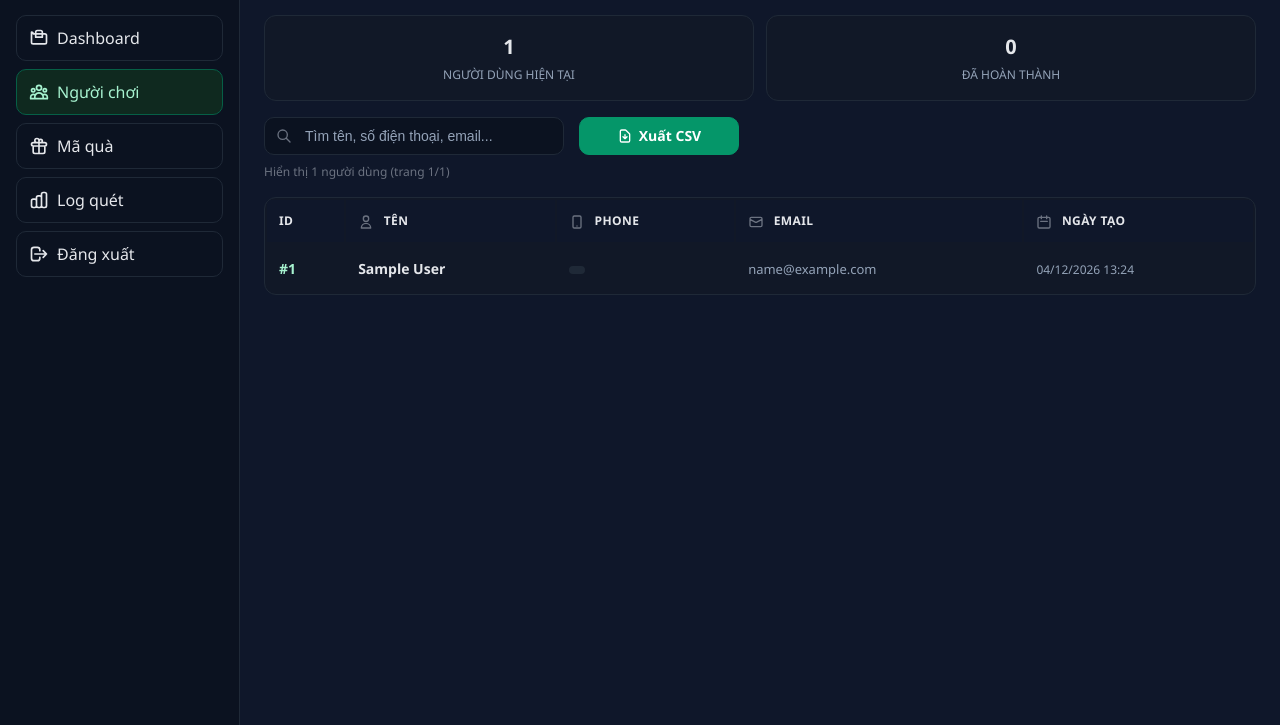
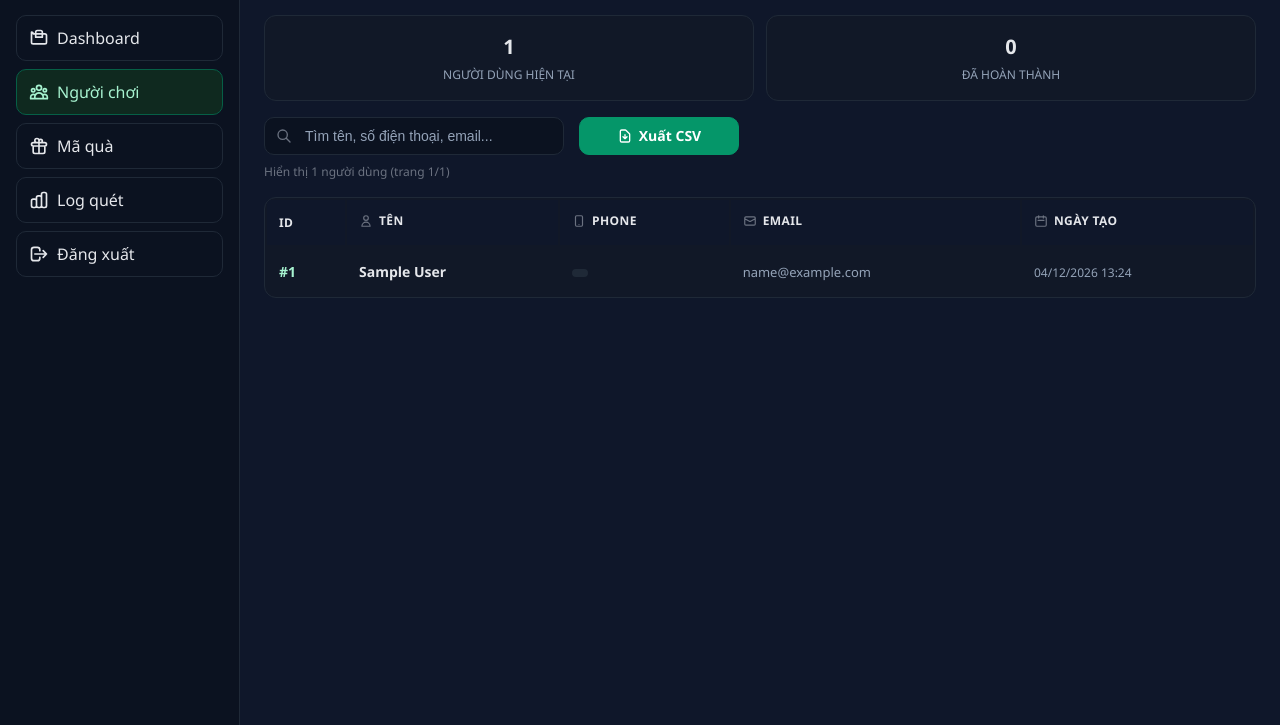
Before and after one commit to magnificodev/halovpbank2025, a PHP site: page /admin/users.php in a window 1280 px wide. Shown: the part 75-800 px from the top of the page. Run offline with PHP 8.4, Linux system fonts and the light colour scheme; the visitor is signed in with stand-in values (Sample User, id 1).

Commit message:
Wrap table header icons and text with div inline-flex, reduce icon size to 14px

```diff
--- a/admin/users.php
+++ b/admin/users.php
@@ -66,7 +66,7 @@ $totalPages = ceil($totalCount / $perPage);
         .logo{display:flex;align-items:center;gap:8px;font-size:18px;font-weight:700;color:#111827}
         .logo svg{width:20px;height:20px;color:var(--accent);flex-shrink:0}
         th{background:#f9fafb;color:#374151;padding:12px;text-align:left;font-weight:600;text-transform:uppercase;font-size:12px;letter-spacing:.4px}
-        th svg{width:16px;height:16px;color:#6b7280;margin-right:6px;vertical-align:middle}
+        th svg{width:14px;height:14px;color:#6b7280;margin-right:6px;vertical-align:middle}
         header{display:flex;justify-content:space-between;align-items:center;padding:16px 24px;background:#ffffff;border-bottom:1px solid #e5e7eb;height:var(--header-height)}
         .user-info{display:flex;align-items:center;gap:12px}
         .toggle{padding:8px;border-radius:12px;border:1px solid #e5e7eb;background:#eef2f7;color:#111827;cursor:pointer;display:flex;align-items:center;justify-content:center;width:36px;height:36px}
@@ -328,28 +328,36 @@ $totalPages = ceil($totalCount / $perPage);
                 <tr>
                     <th>ID</th>
                     <th>
-                        <svg fill="none" stroke="currentColor" viewBox="0 0 24 24">
+                        <div style="display: inline-flex; align-items: center;">
+                            <svg fill="none" stroke="currentColor" viewBox="0 0 24 24" style="width: 14px; height: 14px; margin-right: 6px;">
                                 <path stroke-linecap="round" stroke-linejoin="round" stroke-width="2" d="M16 7a4 4 0 11-8 0 4 4 0 018 0zM12 14a7 7 0 00-7 7h14a7 7 0 00-7-7z"></path>
                             </svg>
                             Tên
+                        </div>
                     </th>
                     <th>
-                        <svg fill="none" stroke="currentColor" viewBox="0 0 24 24">
+                        <div style="display: inline-flex; align-items: center;">
+                            <svg fill="none" stroke="currentColor" viewBox="0 0 24 24" style="width: 14px; height: 14px; margin-right: 6px;">
                                 <path stroke-linecap="round" stroke-linejoin="round" stroke-width="2" d="M12 18h.01M8 21h8a2 2 0 002-2V5a2 2 0 00-2-2H8a2 2 0 00-2 2v14a2 2 0 002 2z"></path>
                             </svg>
                             Phone
+                        </div>
                     </th>
                     <th>
-                        <svg fill="none" stroke="currentColor" viewBox="0 0 24 24">
+                        <div style="display: inline-flex; align-items: center;">
+                            <svg fill="none" stroke="currentColor" viewBox="0 0 24 24" style="width: 14px; height: 14px; margin-right: 6px;">
                                 <path stroke-linecap="round" stroke-linejoin="round" stroke-width="2" d="M3 8l7.89 4.26a2 2 0 002.22 0L21 8M5 19h14a2 2 0 002-2V7a2 2 0 00-2-2H5a2 2 0 00-2 2v10a2 2 0 002 2z"></path>
                             </svg>
                             Email
+                        </div>
                     </th>
                     <th>
-                        <svg fill="none" stroke="currentColor" viewBox="0 0 24 24">
+                        <div style="display: inline-flex; align-items: center;">
+                            <svg fill="none" stroke="currentColor" viewBox="0 0 24 24" style="width: 14px; height: 14px; margin-right: 6px;">
                                 <path stroke-linecap="round" stroke-linejoin="round" stroke-width="2" d="M8 7V3m8 4V3m-9 8h10M5 21h14a2 2 0 002-2V7a2 2 0 00-2-2H5a2 2 0 00-2 2v12a2 2 0 002 2z"></path>
                             </svg>
                             Ngày tạo
+                        </div>
                     </th>
                 </tr>
             </thead>
```
Also changed, not shown: admin/gifts.php (+13 -5 lines), admin/logs.php (+6 -10 lines). Lines whose indentation alone changed are shown as unchanged.
